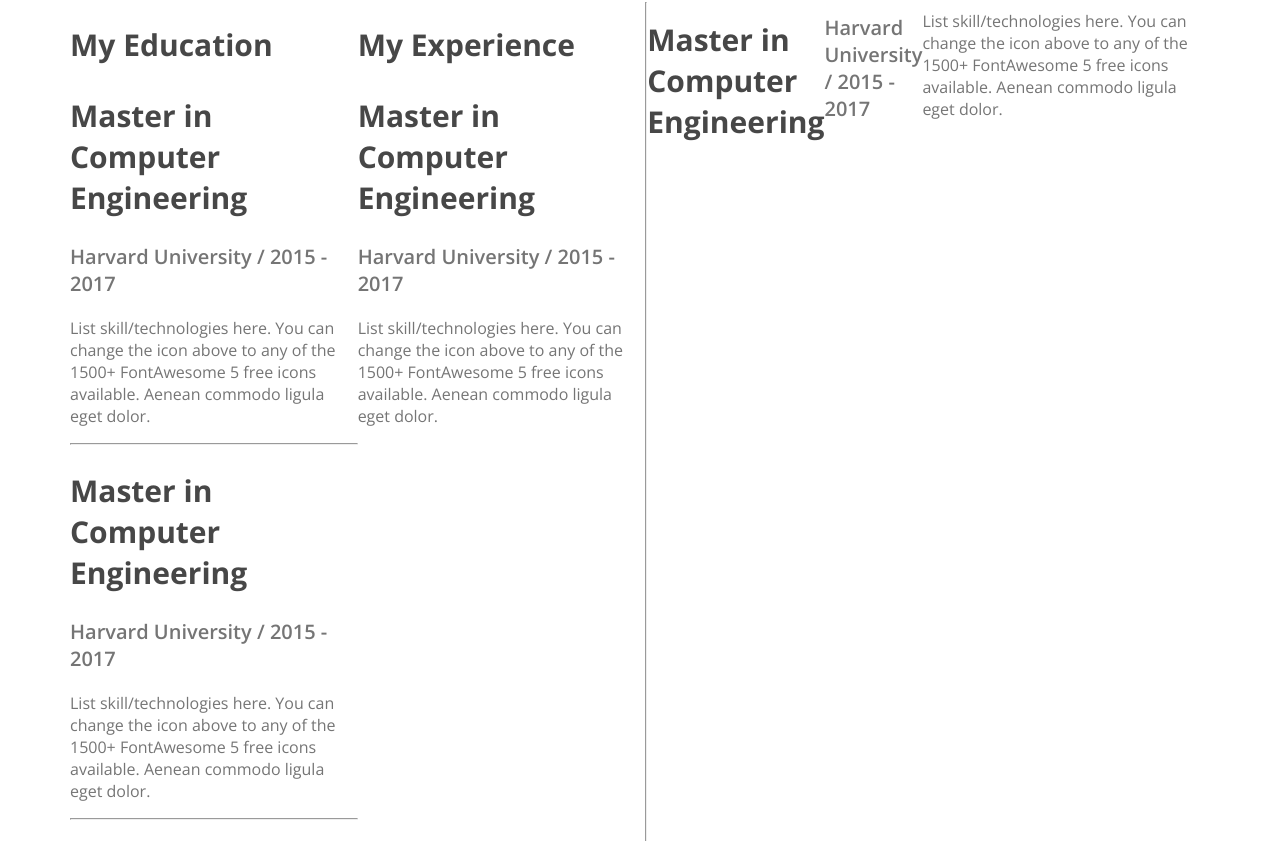
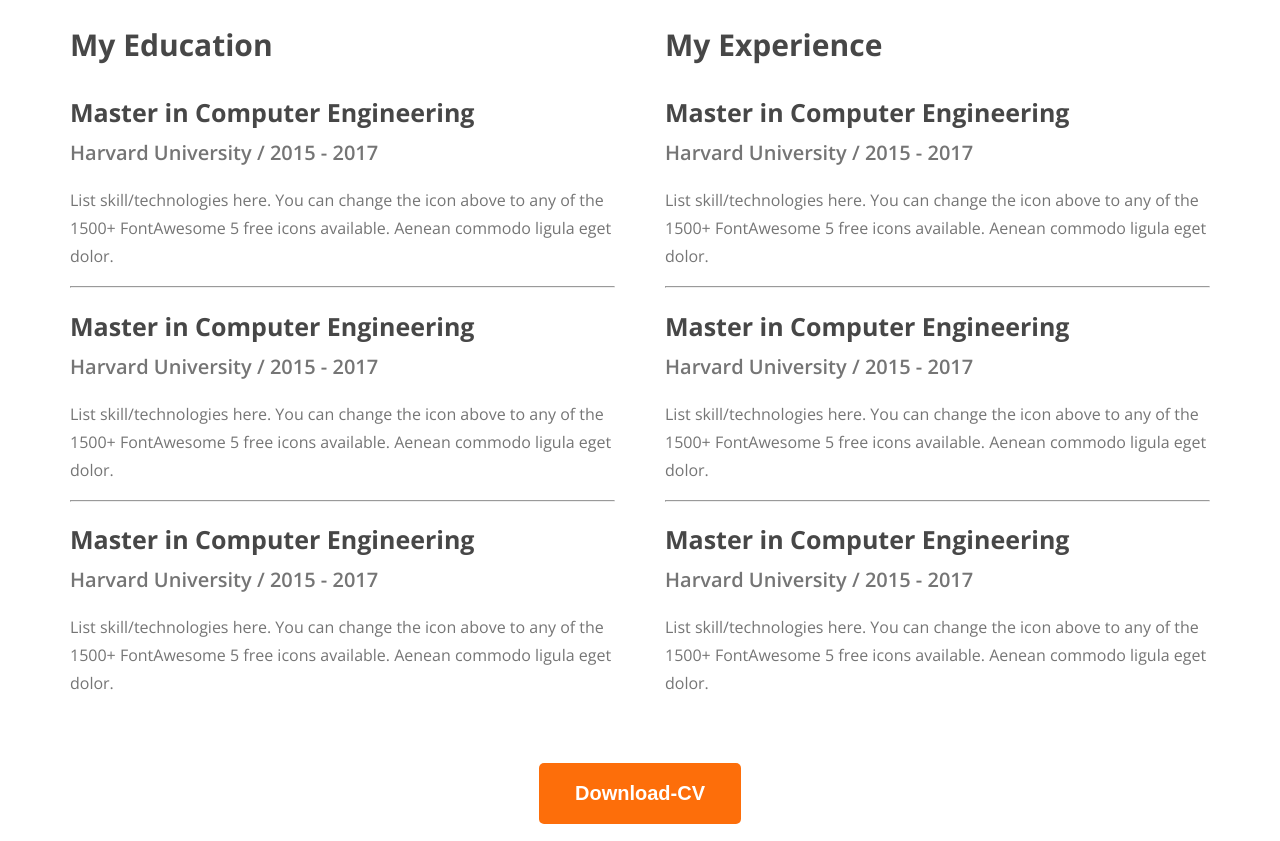
Before and after one commit to crocodile-fly/webdeveloper-portfolio, a plain HTML site: page index.html in a window 1280 px wide. Shown: the part 2482-3323 px from the top of the page. Drawn offline with nearby package versions, Linux system fonts and the light colour scheme.

Commit message:
finished resume section

```diff
--- a/index.html
+++ b/index.html
@@ -75,6 +75,7 @@
                     <h3 class="skill-title">Node.js</h3>
                     <p class="skill-description">List skill/technologies here. You can change the icon above to any of the 1500+ FontAwesome 5 free icons available. Aenean commodo ligula eget dolor.</p>
                 </div>
+                <hr>
                 <div class="skill">
                     <img src="images/icons/mongo.png" alt="">
                     <h3 class="skill-title">MongoDB</h3>
@@ -113,28 +114,30 @@
                 </div>
                 <div class="resume-column">
                     <h3 class="resume-column-title">My Experience</h3>
-
-                    <div class="resume-item"></div>
+                    <div class="resume-item">
                         <h2 class="resume-item-title">Master in Computer Engineering</h2>
                         <h3 class="resume-item-institute">Harvard University / 2015 - 2017</h3>
                         <p class="resume-item-description">List skill/technologies here. You can change the icon above
                             to any of the 1500+ FontAwesome 5 free icons available. Aenean commodo ligula eget dolor.</p>
                     </div>
                     <hr>
-                    <div class="resume-item"></div>
+                    <div class="resume-item">
                         <h2 class="resume-item-title">Master in Computer Engineering</h2>
                         <h3 class="resume-item-institute">Harvard University / 2015 - 2017</h3>
                         <p class="resume-item-description">List skill/technologies here. You can change the icon above
                             to any of the 1500+ FontAwesome 5 free icons available. Aenean commodo ligula eget dolor.</p>
                     </div>
                     <hr>
-                    <div class="resume-item"></div>
+                    <div class="resume-item">
                         <h2 class="resume-item-title">Master in Computer Engineering</h2>
                         <h3 class="resume-item-institute">Harvard University / 2015 - 2017</h3>
                         <p class="resume-item-description">List skill/technologies here. You can change the icon above
                             to any of the 1500+ FontAwesome 5 free icons available. Aenean commodo ligula eget dolor.</p>
                     </div>
                 </div>
+            </div>
+            <div class="download-cv">
+                <button class="btn-primary">Download-CV</button>
             </div>
         </section>
     </main>
--- a/styles/portfolio.css
+++ b/styles/portfolio.css
@@ -156,22 +156,33 @@ main{
 .resume-item-title{
     color: #474747;
     font-family: "Open Sans";
-    font-size: 30px;
+    font-size: 25px;
     font-weight: 700;
+    margin-bottom: 10px;
 }
 .resume-item-institute{
     color: #757575;
     font-family: "Open Sans";
     font-size: 20px;
     font-weight: 600;
+    margin-bottom: 20px;
+    margin-top: 0px;
 }
 .resume-item-description{
     color: #757575;
     font-family: "Open Sans";
     font-size: 16px;
     font-weight: 400;
+    line-height: 28px;
 }
 .resume-container{
     display: flex;
-    flex-direction: row;
+    gap: 50px;
 }
+hr {
+    background: #D1D1D1;;
+}
+.download-cv {
+    text-align: center;
+    margin-top: 50px;
+}
```
